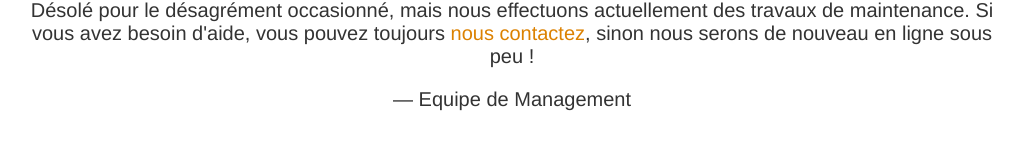
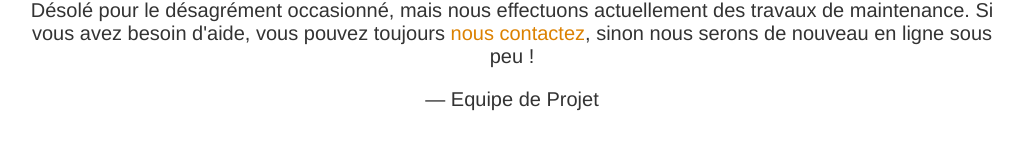
Before and after one commit to NaddouriYasser/Projet-site, a plain HTML site: page index.html in a window 1280 px wide. Shown: the part 308-458 px from the top of the page, without its empty margins (128-1151 px from the left). Drawn offline with Linux system fonts and the light colour scheme.

Commit message:
Update index.html

```diff
--- a/index.html
+++ b/index.html
@@ -14,7 +14,7 @@
       <div>
           <p>Désolé pour le désagrément occasionné, mais nous effectuons actuellement des travaux de maintenance.
             Si vous avez besoin d'aide, vous pouvez toujours <a href="mailto:entreprise.org@gmail.com">nous contactez</a>, sinon nous serons de nouveau en ligne sous peu !</p>
-          <p>&mdash; Equipe de Management </p>
+          <p>&mdash; Equipe de Projet </p>
       </div>
   </div>
 </body>
```
